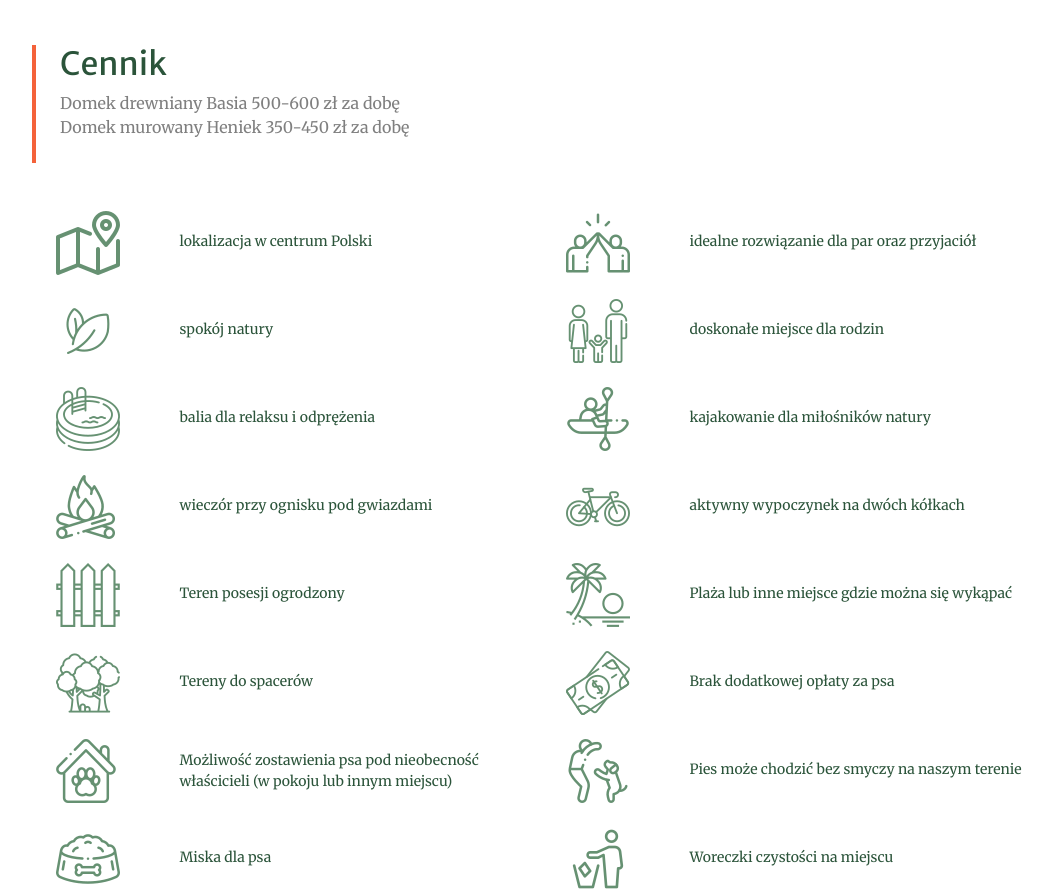
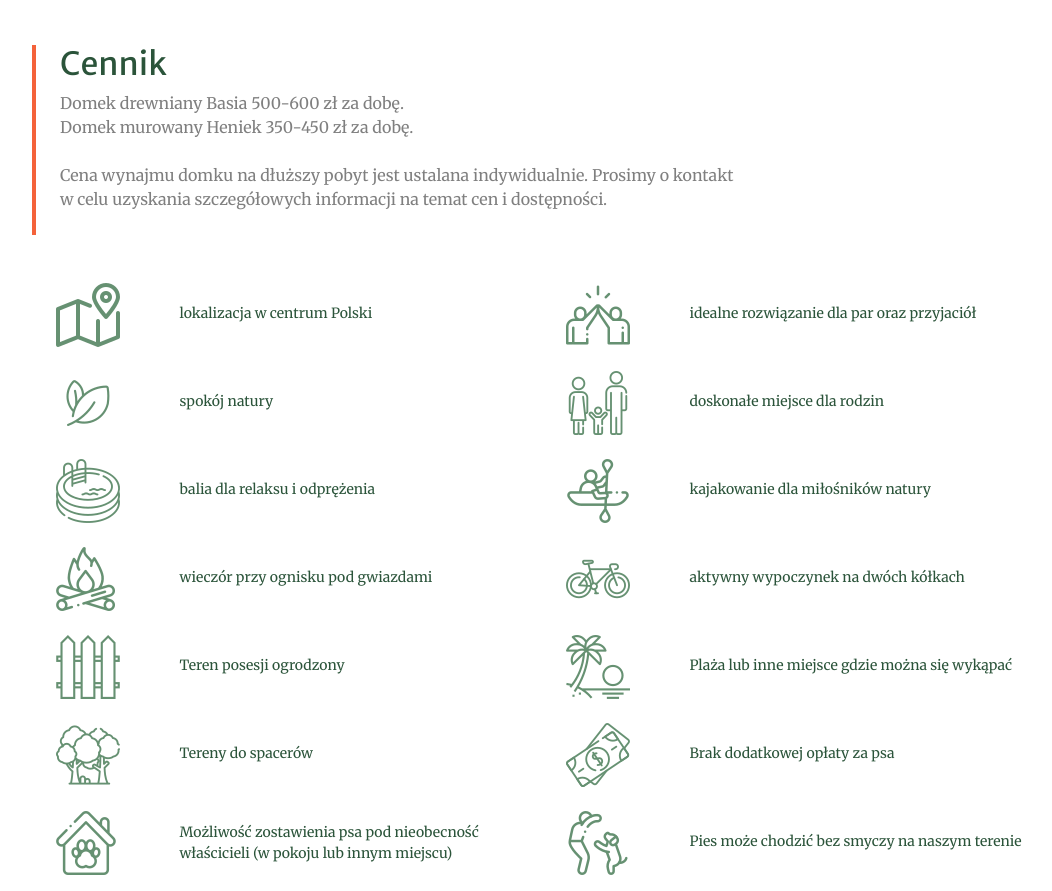
Before and after one commit to tryszTryszowy/Lamkowizna16, a plain HTML site: page index.html in a window 1280 px wide. Shown: the part 1861-2752 px from the top of the page, without its empty margins (62-1114 px from the left). Drawn offline with nearby package versions, Linux system fonts and the light colour scheme; some packages are replaced by stand-ins of ours; a script that the page names is missing.

Commit message:
white mode

```diff
--- a/index.html
+++ b/index.html
@@ -106,7 +106,8 @@
             <div class="col-lg-8  border-start border-4 border-white">
                 <h2 class="text-green mt-0">Cennik</h2>
                 <p class="text-black-50 mb-4">
-                    Domek drewniany Basia 500-600 zł za dobę <br>Domek murowany Heniek 350-450 zł za dobę</p>
+                    Domek drewniany Basia 500-600 zł za dobę. <br>Domek murowany Heniek 350-450 zł za dobę.
+                    <br><br>Cena wynajmu domku na dłuższy pobyt jest ustalana indywidualnie. Prosimy o kontakt w celu uzyskania szczegółowych informacji na temat cen i dostępności.</p>
 
             </div>
         </div>
```
